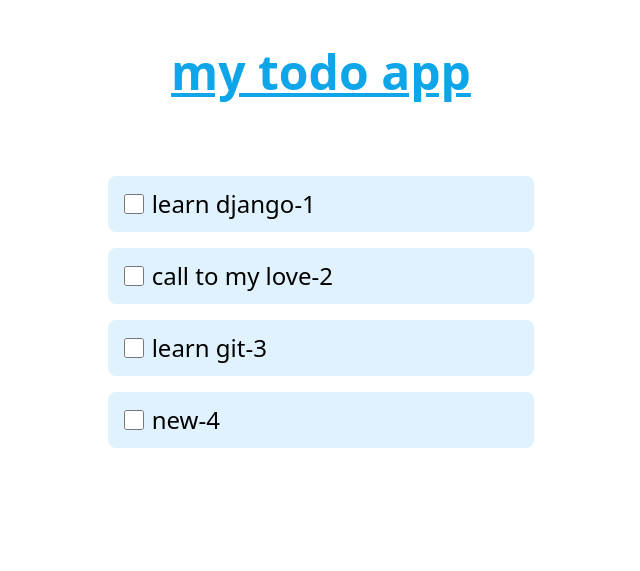
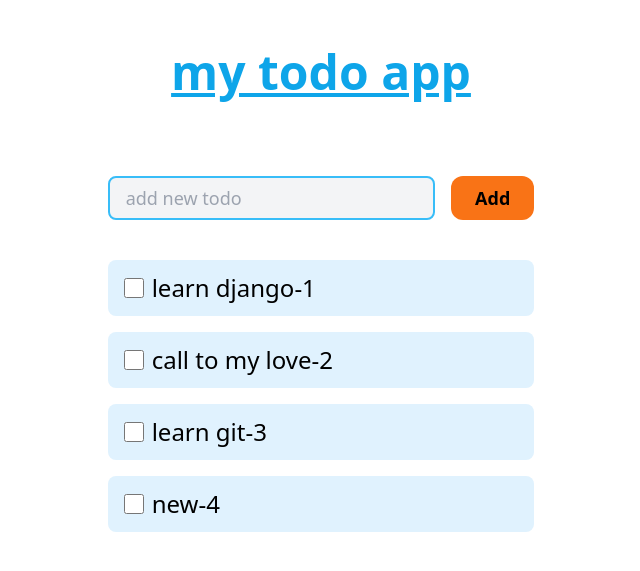
Before and after one commit to natnael-natnael/ethix_todo_app, a Django app: page /todos/ in a window 1280 px wide. Shown: the top 571 px of the page, without its empty margins (319-959 px from the left). Run offline with Django 5.2, Linux system fonts and the light colour scheme; data comes from the database, SQL or seed files in the repository; some libraries are stand-ins or nearby versions.

Commit message:
feat:add todo input
Co-authored-by: Copilot <copilot@github.com>

```diff
--- a/core/templates/index.html
+++ b/core/templates/index.html
@@ -10,8 +10,18 @@
     <h1 class="text-5xl font-bold text-center text-sky-500 underline mt-12">
       my todo app
     </h1>
+    <div class="w-1/3 mx-auto flex justify-center mt-20 my-10 gap-4">
+      <input
+        class="flex-1 text-lg text-blue-600 bg-gray-100 rounded-lg px-4 py-1 border border-2 border-sky-400"
+        type="text"
+        placeholder="add new todo"
+      />
+      <button class="bg-orange-500 px-6 py-2 rounded-xl font-bold text-lg">
+        Add
+      </button>
+    </div>
     {% comment %} todos {% endcomment %}
-    <div class="w-1/3 mt-20 mx-auto">
+    <div class="w-1/3 mx-auto">
       {% for t in todo_lists %}
       <a
         href="/todos/{{t.id}}"
```
